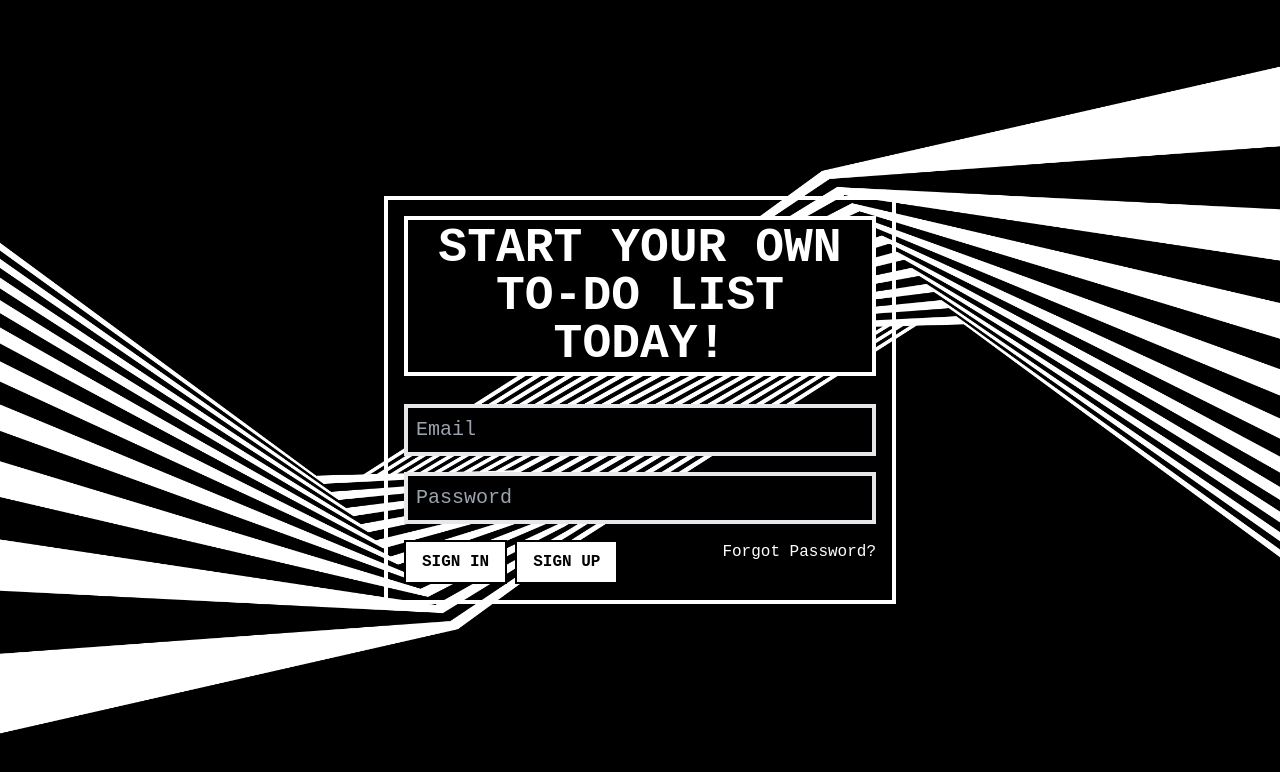
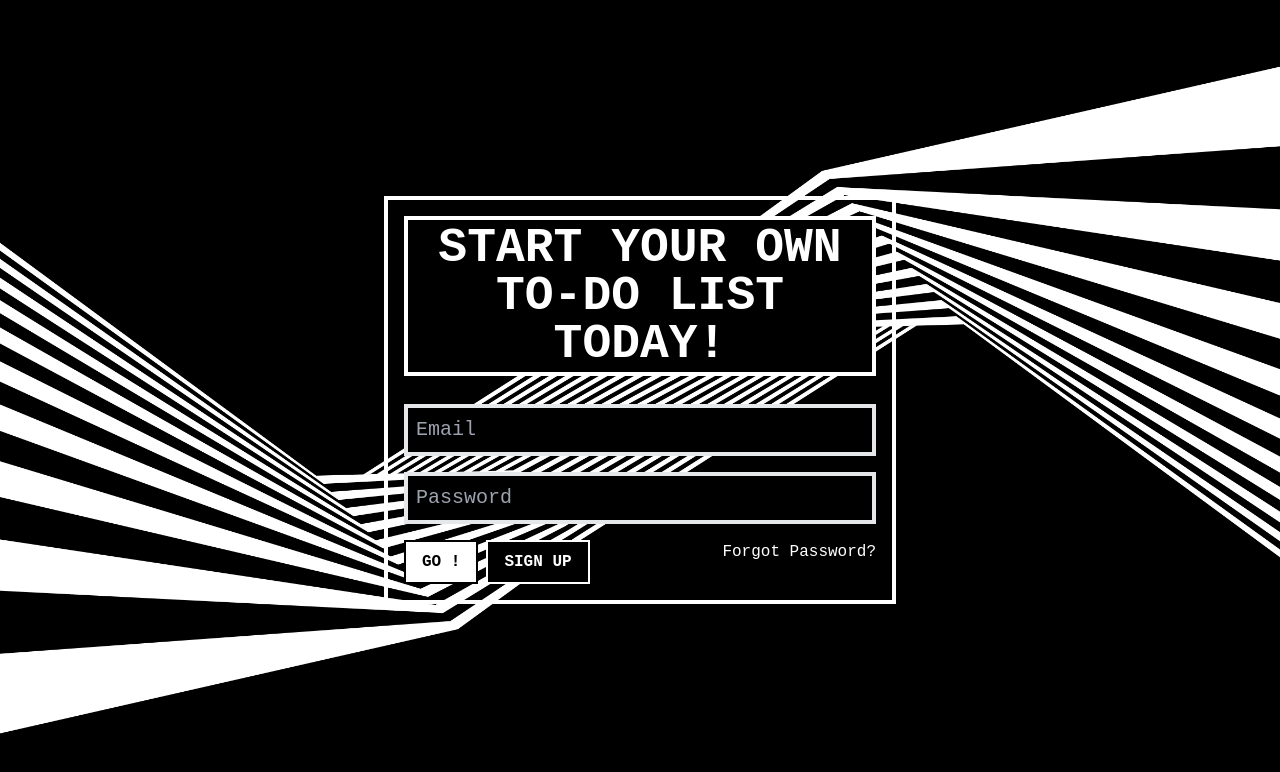
Before and after one commit to TheKyyn/shared-todolist, a React (Create React App) app: page /signin in a window 1280 px wide. Shown: the top 772 px of the page. Built offline with nearby package versions, Linux system fonts and the light colour scheme; no server answers.

Commit message:
Update signIn.js

```diff
--- a/src/components/signIn.js
+++ b/src/components/signIn.js
@@ -72,18 +72,18 @@ const SignIn = () => {
             max-w-max
             "
                 >
-                  Sign In
+                  GO !
                 </button>
                 <button
                   type="submit"
                   className="
-            bg-white
-            text-black
-            hover:bg-black
-            hover:text-white
+            bg-black
+            text-white
+            hover:bg-white
+            hover:text-black
             border-2
-            border-black
-            hover:border-white
+            border-white
+            hover:border-black
             uppercase
             text-base
             font-bold
@@ -99,14 +99,16 @@ const SignIn = () => {
               </div>
               <div className="flex text-center align-middle justify-center text-base">
                 <a href="/forgot-password"
-                className="text-white hover:underline w-full h-full flex text-center align-middle justify-center p-0 m-0"
+                className="text-white hover:underline w-full h-full flex text-center align-middle justify-center p-0 m-0 hover:text-purple-700"
                 >
                   Forgot Password?
                 </a>
               </div>
             </div>
           </form>
-          {error && <p>{error}</p>}
+          {error && <p
+          className="text-red-500 text-center w-lg"
+          >{error}</p>}
         </div>
       </div>
 
```
